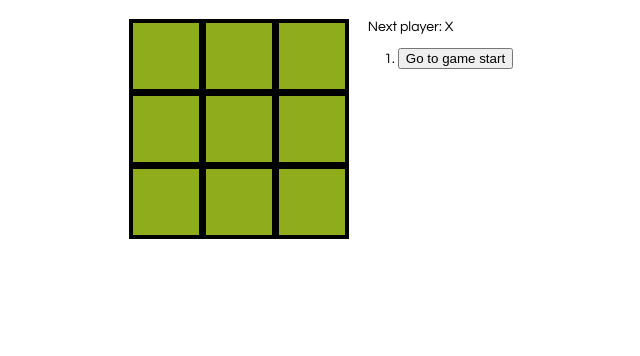
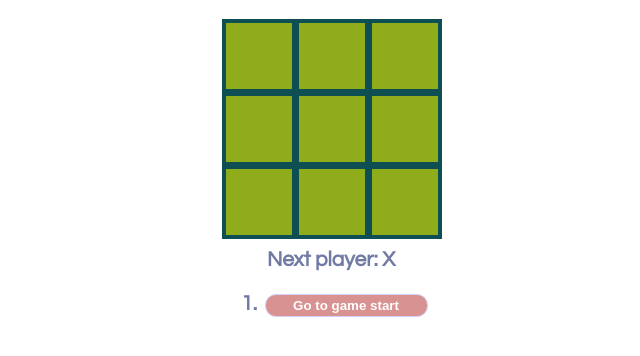
Before and after one commit to anjana005/tic-tac-toe, a React app: page / in a window 1280 px wide. Shown: the whole page, without its empty margins (319-959 px from the left). Built offline with nearby package versions, Linux system fonts and the light colour scheme.

Commit message:
Add style and fix game draw issue

```diff
--- a/src/index.css
+++ b/src/index.css
@@ -17,15 +17,19 @@ body {
 
   .status {
     margin-bottom: 10px;
+    font-size: 21px;
+    font-weight: bold;
+    color: #707aa4;
+    text-align: center;
   }
 
   .square {
     background: rgb(143, 172, 26);
-    border: 4px solid rgb(0, 0, 0);
+    border: 4px solid rgb(13 79 82);
     float: left;
     font-size: 64px;
     font-weight: bold;
-    color:rgb(6, 44, 11);
+    color:rgb(91 91 91);
     line-height: 74px;
     height: 74px;
     margin-right: -1px;
@@ -44,17 +48,19 @@ body {
   }
 
   .game {
-    display: flex;
-    flex-direction: row;
+    margin-left: 20px;
   }
 
   .game-info {
-    margin-left: 20px;
+    margin: 10px;
   }
   .button {
-   margin: 3px;
-   background-color:gray;
-   border: 1px solid white;
-   color: white;
-   font-weight:bold;
-   }
+    margin: 3px;
+    background-color: #d89292;
+    border: 1px solid #d5d1f9;
+    color: white;
+    font-weight: bold;
+    border-radius: 11px;
+    padding: 3px 6px;
+    width: -webkit-fill-available;
+  }
--- a/src/index.js
+++ b/src/index.js
@@ -94,7 +94,7 @@ class Game extends React.Component {
         'Go to game start';
       return (
         <li key={move}>
-          <button onClick={() => this.jumpTo(move)}>{desc}</button>
+          <button className="button" onClick={() => this.jumpTo(move)}>{desc}</button>
         </li>
       );
     });
@@ -102,8 +102,11 @@ class Game extends React.Component {
     let status;
     if (winner) {
       status = "Winner: " + winner;
+    } else if (!current.squares.includes(null)){
+      status = "Draw"
     } else {
       status = "Next player: " + (this.state.xIsNext ? "X" : "O");
+      console.log(current.squares);
     }
 
     return (
@@ -115,8 +118,8 @@ class Game extends React.Component {
           />
         </div>
         <div className="game-info">
-          <div>{status}</div>
-          <ol>{moves}</ol>
+          <div className="status">{status}</div>
+          <ol className="status">{moves}</ol>
         </div>
       </div>
     );
```
